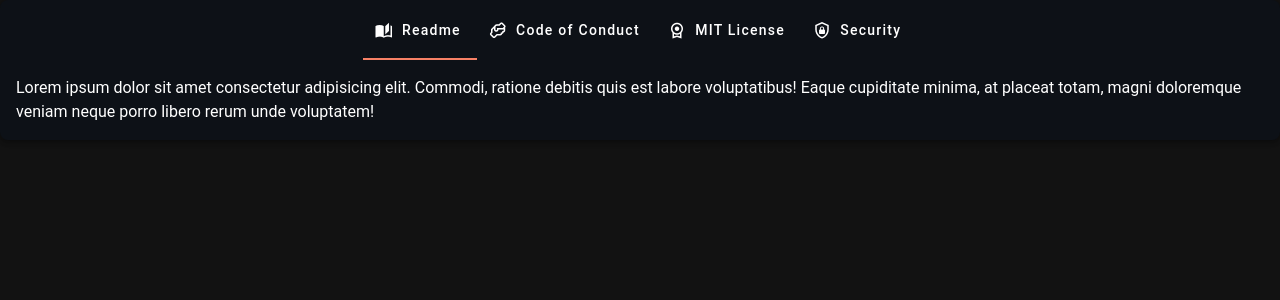
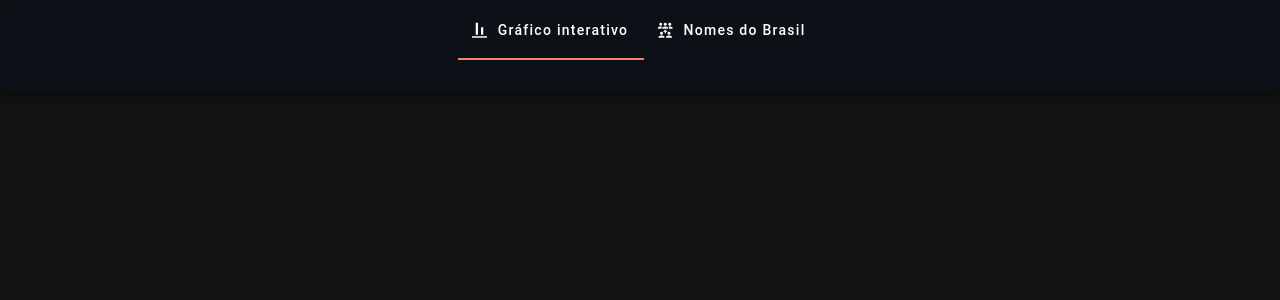
Before and after one commit to vini2sousa/Desafio-Tecsci, a Vue app: page / in a window 1280 px wide. Shown: the top 300 px of the page. Built offline with nearby package versions, Linux system fonts and the light colour scheme.

Commit message:
criação do componenete NavBar e estilização básica da página.

```diff
--- a/src/components/AppFooter.vue
+++ /dev/null
@@ -1,5 +0,0 @@
-<template>
-
-</template>
-<script>
-</script>
--- a/src/components/HelloWorld.vue
+++ b/src/components/NavBar.vue
@@ -19,7 +19,6 @@
 
       <template v-slot:item="{ item }">
         <v-tabs-window-item :value="item.value" class="pa-4">
-          Lorem ipsum dolor sit amet consectetur adipisicing elit. Commodi, ratione debitis quis est labore voluptatibus! Eaque cupiditate minima, at placeat totam, magni doloremque veniam neque porro libero rerum unde voluptatem!
         </v-tabs-window-item>
       </template>
     </v-tabs>
@@ -31,25 +30,16 @@
       tab: 'tab-1',
       tabs: [
         {
-          icon: 'mdi-book-open-page-variant',
-          text: 'Readme',
+          icon: 'mdi-align-vertical-bottom',
+          text: 'Gráfico interativo',
           value: 'tab-1',
         },
         {
-          icon: 'mdi-handshake-outline',
-          text: 'Code of Conduct',
+          icon: 'mdi-human-capacity-increase',
+          text: 'Nomes do Brasil',
           value: 'tab-2',
         },
-        {
-          icon: 'mdi-license',
-          text: 'MIT License',
-          value: 'tab-3',
-        },
-        {
-          icon: 'mdi-shield-lock-outline',
-          text: 'Security',
-          value: 'tab-4',
-        },
+
       ],
     }),
   }
--- a/src/layouts/default.vue
+++ b/src/layouts/default.vue
@@ -3,8 +3,6 @@
     <v-main>
       <router-view />
     </v-main>
-
-    <AppFooter />
   </v-app>
 </template>
 
--- a/src/pages/index.vue
+++ b/src/pages/index.vue
@@ -1,5 +1,5 @@
 <template>
-  <HelloWorld />
+  <NavBar />
 </template>
 
 <script setup>
```
